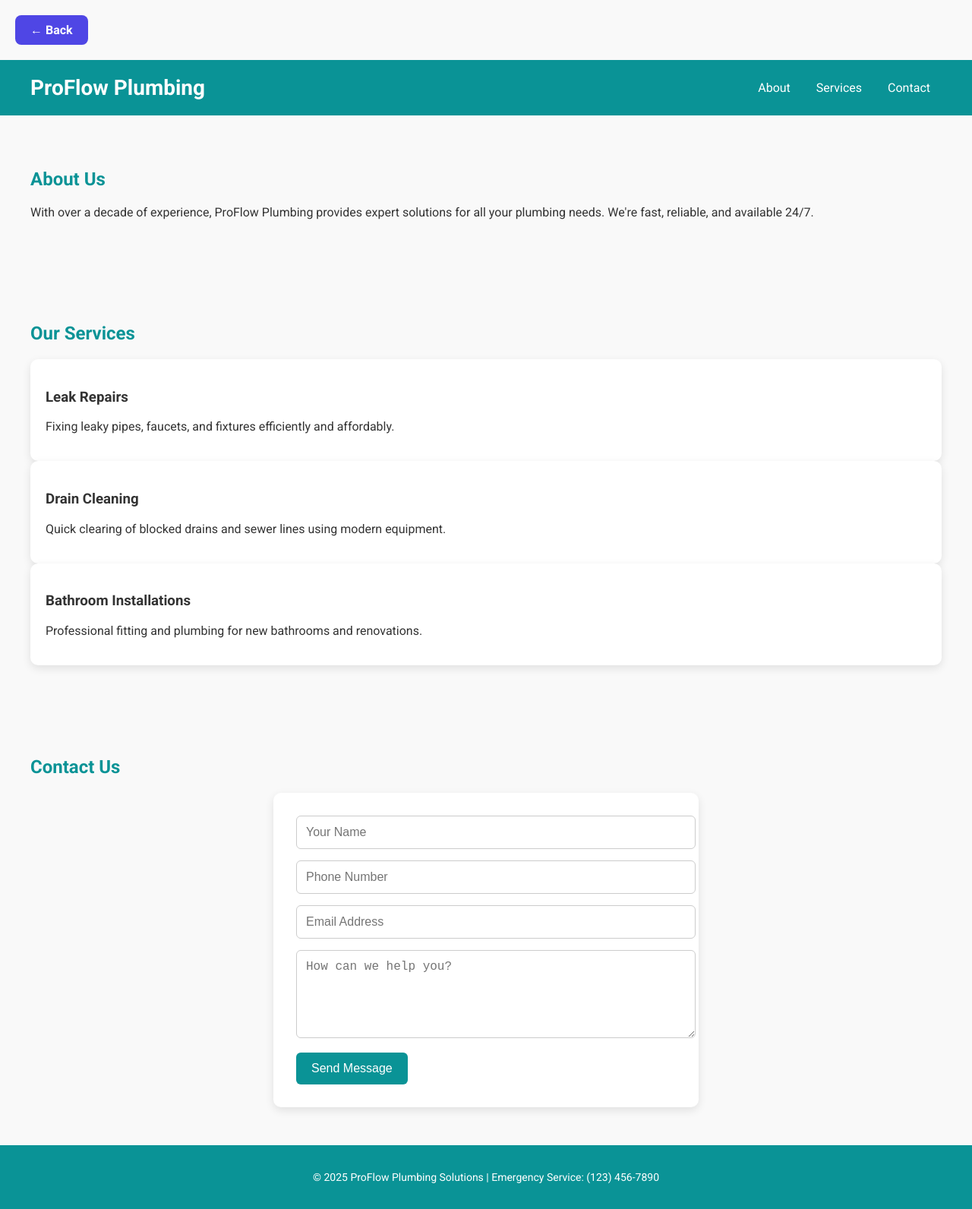
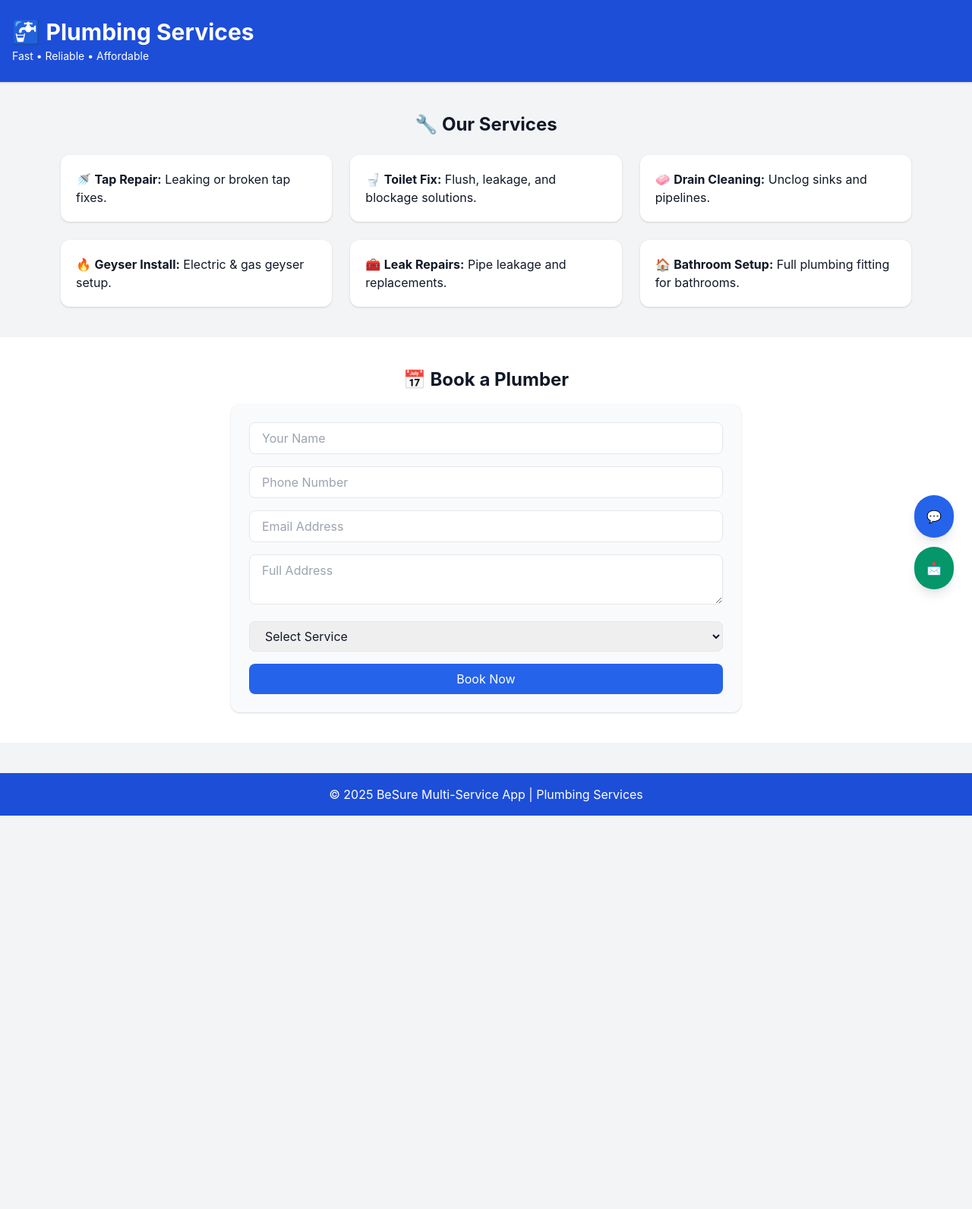
Before and after one commit to arsalanshaikh786/Arsalanhttml, a plain HTML site: page plumbers .html in a window 1280 px wide. Shown: the whole page at 76% size. After the commit the page ends 1074 px from the top, so only its background shows below. Drawn offline with nearby package versions, Linux system fonts and the light colour scheme; no server answers.

Commit message:
Update plumbers .html

```diff
--- a/plumbers .html
+++ b/plumbers .html
@@ -2,232 +2,213 @@
 <html lang="en">
 <head>
   <meta charset="UTF-8" />
-  <meta name="viewport" content="width=device-width, initial-scale=1" />
-  <title>ProFlow Plumbing Solutions</title>
-  <link href="https://fonts.googleapis.com/css2?family=Roboto:wght@400;700&display=swap" rel="stylesheet">
+  <meta name="viewport" content="width=device-width, initial-scale=1.0"/>
+  <title>Plumbing Services - BeSure</title>
+  <link href="https://cdn.jsdelivr.net/npm/tailwindcss@2.2.19/dist/tailwind.min.css" rel="stylesheet">
   <style>
-    body {
-      margin: 0;
-      font-family: 'Roboto', sans-serif;
-      background-color: #f9f9f9;
-      color: #333;
-      scroll-behavior: smooth;
-    }
-
-    header {
-      background-color: #0a9396;
-      color: white;
-      padding: 20px 40px;
-      display: flex;
-      justify-content: space-between;
-      align-items: center;
-      flex-wrap: wrap;
-    }
-
-    .logo {
-      font-size: 28px;
-      font-weight: bold;
-      animation: slideIn 1s ease-out;
-    }
-
-    nav a {
-      color: white;
-      margin: 0 15px;
-      text-decoration: none;
-      font-weight: 500;
-      position: relative;
-    }
-
-    nav a::after {
-      content: "";
-      position: absolute;
-      width: 0%;
-      height: 2px;
-      background: white;
-      left: 0;
-      bottom: -5px;
-      transition: 0.3s;
-    }
-
-    nav a:hover::after {
-      width: 100%;
-    }
-
-    section {
-      padding: 50px 20px;
-      max-width: 1200px;
-      margin: auto;
-      animation: fadeIn 1s ease-in;
-    }
-
-    h2 {
-      color: #0a9396;
-      margin-bottom: 20px;
-    }<a href="index.html" class="back-btn">← Back</a>
-
-<style>
-  .back-btn {
-    display: inline-block;
-    margin: 20px;
-    padding: 10px 20px;
-    background: #4f46e5;
-    color: white;
-    font-weight: 600;
-    text-decoration: none;
-    border-radius: 8px;
-    transition: backgrou
-    .services
-      display: flex
-      gap: 20px
-      flex-wrap
-      justify-content: space-around;
-    }
-
-    .service {
-      flex: 1 1 250px;
-      padding: 20px;
-      background: white;
-      border-radius: 10px;
-      box-shadow: 0 4px 12px rgba(0, 0, 0, 0.1);
-      transition: transform 0.3s ease;
-    }
-
-    .service:hover {
-      transform: translateY(-10px);
-    }
-
-    form {
-      max-width: 500px;
-      margin: auto;
-      background: white;
-      padding: 30px;
-      border-radius: 10px;
-      box-shadow: 0 4px 12px rgba(0, 0, 0, 0.1);
-    }
-
-    input, textarea {
-      width: 100%;
-      margin-bottom: 15px;
-      padding: 12px;
-      border: 1px solid #ccc;
-      border-radius: 6px;
-      font-size: 16px;
-    }
-
-    button {
-      background-color: #0a9396;
-      color: white;
-      border: none;
-      padding: 12px 20px;
-      font-size: 16px;
-      border-radius: 6px;
-      cursor: pointer;
-      transition: background-color 0.3s;
-    }
-
-    button:hover {
-      background-color: #00777a;
-    }
-
-    footer {
-      background-color: #0a9396;
-      color: white;
-      text-align: center;
-      padding: 20px;
-      font-size: 14px;
-    }
-
-    @keyframes fadeIn {
-      from { opacity: 0; transform: translateY(20px); }
-      to { opacity: 1; transform: translateY(0); }
-    }
-
-    @keyframes slideIn {
-      from { opacity: 0; transform: translateX(-50px); }
-      to { opacity: 1; transform: translateX(0); }
-    }
-
-    @media (max-width: 768px) {
-      .services {
-        flex-direction: column;
-        align-items: center;
-      }
-      header {
-        flex-direction: column;
-        align-items: flex-start;
-      }
-      nav {
-        margin-top: 10px;
-      }
-    }
+    body { font-family: 'Inter', sans-serif; }
+    #chatBox, #trackBox { display: none; }
   </style>
 </head>
-<body>
-<a href="home.html" class="back-btn">← Back</a>
+<body class="bg-gray-100 text-gray-900">
 
-<style>
-  .back-btn {
-    display: inline-block;
-    margin: 20px;
-    padding: 10px 20px;
-    background: #4f46e5;
-    color: white;
-    font-weight: 600;
-    text-decoration: none;
-    border-radius: 8px;
-    transition: background 0.3s ease;
-  }
+  <!-- Header -->
+  <header class="bg-blue-700 text-white py-6 shadow">
+    <div class="max-w-7xl mx-auto px-4">
+      <h1 class="text-3xl font-bold">🚰 Plumbing Services</h1>
+      <p class="text-sm mt-1">Fast • Reliable • Affordable</p>
+    </div>
+  </header>
 
-  .back-btn:hover {
-    background: #3730a3;
-  }
-</style>
-<header>
-  <div class="logo">ProFlow Plumbing</div>
-  <nav>
-    <a href="#about">About</a>
-    <a href="#services">Services</a>
-    <a href="#contact">Contact</a>
-  </nav>
-</header>
+  <!-- Services -->
+  <section class="max-w-6xl mx-auto px-4 py-10">
+    <h2 class="text-2xl font-bold mb-6 text-center">🔧 Our Services</h2>
+    <div class="grid gap-6 md:grid-cols-2 lg:grid-cols-3">
+      <div class="bg-white p-5 rounded-xl shadow">🚿 <strong>Tap Repair:</strong> Leaking or broken tap fixes.</div>
+      <div class="bg-white p-5 rounded-xl shadow">🚽 <strong>Toilet Fix:</strong> Flush, leakage, and blockage solutions.</div>
+      <div class="bg-white p-5 rounded-xl shadow">🧼 <strong>Drain Cleaning:</strong> Unclog sinks and pipelines.</div>
+      <div class="bg-white p-5 rounded-xl shadow">🔥 <strong>Geyser Install:</strong> Electric & gas geyser setup.</div>
+      <div class="bg-white p-5 rounded-xl shadow">🧰 <strong>Leak Repairs:</strong> Pipe leakage and replacements.</div>
+      <div class="bg-white p-5 rounded-xl shadow">🏠 <strong>Bathroom Setup:</strong> Full plumbing fitting for bathrooms.</div>
+    </div>
+  </section>
 
-<section id="about">
-  <h2>About Us</h2>
-  <p>With over a decade of experience, ProFlow Plumbing provides expert solutions for all your plumbing needs. We're fast, reliable, and available 24/7.</p>
-</section>
+  <!-- Booking -->
+  <section class="bg-white py-10 px-4">
+    <div class="max-w-2xl mx-auto">
+      <h2 class="text-2xl font-bold mb-4 text-center">📅 Book a Plumber</h2>
+      <form id="bookingForm" class="space-y-4 bg-gray-50 p-6 rounded-xl shadow">
+        <input type="text" name="name" placeholder="Your Name" required class="w-full px-4 py-2 border rounded-lg" id="nameField">
+        <input type="tel" name="phone" placeholder="Phone Number" required class="w-full px-4 py-2 border rounded-lg">
+        <input type="email" name="email" placeholder="Email Address" required class="w-full px-4 py-2 border rounded-lg" id="emailField">
+        <textarea name="address" rows="2" placeholder="Full Address" required class="w-full px-4 py-2 border rounded-lg"></textarea>
+        <select name="service" required class="w-full px-4 py-2 border rounded-lg">
+          <option value="">Select Service</option>
+          <option>Tap Repair</option>
+          <option>Toilet Fix</option>
+          <option>Drain Cleaning</option>
+          <option>Geyser Installation</option>
+          <option>Leakage Repair</option>
+          <option>Full Bathroom Fitting</option>
+        </select>
+        <button type="submit" class="w-full bg-blue-600 text-white py-2 rounded-lg hover:bg-blue-700">Book Now</button>
+      </form>
+    </div>
+  </section>
 
-<section id="services">
-  <h2>Our Services</h2>
-  <div class="services">
-    <div class="service">
-      <h3>Leak Repairs</h3>
-      <p>Fixing leaky pipes, faucets, and fixtures efficiently and affordably.</p>
+  <!-- Floating Buttons -->
+  <div class="fixed bottom-6 right-6 flex flex-col gap-3 z-50">
+    <button onclick="toggleChat()" class="bg-blue-600 text-white p-4 rounded-full shadow-lg">💬</button>
+    <button onclick="toggleTrack()" class="bg-green-600 text-white p-4 rounded-full shadow-lg">📩</button>
+  </div>
+
+  <!-- Chat Box -->
+  <div id="chatBox" class="fixed bottom-24 right-4 w-80 bg-white border rounded-xl shadow-xl z-50 overflow-hidden">
+    <div class="bg-blue-700 text-white p-4 flex justify-between items-center">
+      <span class="font-semibold">Plumber Chat</span>
+      <button onclick="toggleChat()">✖</button>
     </div>
-    <div class="service">
-      <h3>Drain Cleaning</h3>
-      <p>Quick clearing of blocked drains and sewer lines using modern equipment.</p>
-    </div>
-    <div class="service">
-      <h3>Bathroom Installations</h3>
-      <p>Professional fitting and plumbing for new bathrooms and renovations.</p>
+    <div id="chatMessages" class="h-64 overflow-y-auto p-3 bg-gray-50 space-y-2 text-sm"></div>
+    <div class="flex border-t p-2">
+      <input id="chatInput" type="text" placeholder="Type a message..." class="flex-1 px-3 py-2 border rounded-l-md">
+      <button onclick="sendMessage()" class="bg-blue-600 text-white px-4 rounded-r-md">Send</button>
     </div>
   </div>
-</section>
 
-<section id="contact">
-  <h2>Contact Us</h2>
-  <form>
-    <input type="text" name="name" placeholder="Your Name" required>
-    <input type="tel" name="phone" placeholder="Phone Number" required>
-    <input type="email" name="email" placeholder="Email Address" required>
-    <textarea name="message" placeholder="How can we help you?" rows="5" required></textarea>
-    <button type="submit">Send Message</button>
-  </form>
-</section>
+  <!-- Track Box -->
+  <div id="trackBox" class="fixed bottom-24 right-24 w-96 bg-white border rounded-xl shadow-xl z-50 p-4">
+    <div class="flex justify-between items-center mb-2">
+      <h3 class="text-lg font-semibold text-blue-700">📦 Track Booking</h3>
+      <button onclick="toggleTrack()">✖</button>
+    </div>
+    <input type="email" id="trackEmail" placeholder="Enter your email" class="w-full px-3 py-2 border rounded mb-2"/>
+    <button onclick="trackBooking()" class="w-full bg-green-600 text-white py-2 rounded mb-4">Track</button>
+    <div id="trackResults" class="text-sm max-h-64 overflow-y-auto space-y-2"></div>
+  </div>
 
-<footer>
-  <p>&copy; 2025 ProFlow Plumbing Solutions | Emergency Service: (123) 456-7890</p>
-</footer>
+  <!-- Footer -->
+  <footer class="bg-blue-700 text-white py-4 text-center mt-10">
+    &copy; 2025 BeSure Multi-Service App | Plumbing Services
+  </footer>
 
+  <!-- Firebase & Telegram Script -->
+  <script type="module">
+    import { initializeApp } from "https://www.gstatic.com/firebasejs/10.12.2/firebase-app.js";
+    import { getFirestore, collection, addDoc, deleteDoc, getDocs, doc, serverTimestamp, onSnapshot, query, orderBy, where } from "https://www.gstatic.com/firebasejs/10.12.2/firebase-firestore.js";
+
+    const firebaseConfig = {
+      apiKey: "AIzaSyD-example-KEY",
+      authDomain: "multi-service-app-77dd8.firebaseapp.com",
+      projectId: "multi-service-app-77dd8",
+      storageBucket: "multi-service-app-77dd8.appspot.com",
+      messagingSenderId: "123456789",
+      appId: "1:123456789:web:yourappid"
+    };
+
+    const app = initializeApp(firebaseConfig);
+    const db = getFirestore(app);
+    const botToken = "7458392373:AAFfQ-C-AZLoQboxuA5fRZEuRoT8ShkRVNE";
+    const chatId = "5547663296";
+
+    // Autofill
+    window.addEventListener('DOMContentLoaded', () => {
+      document.getElementById("emailField").value = localStorage.getItem("email") || "";
+      document.getElementById("nameField").value = localStorage.getItem("name") || "";
+    });
+
+    // Booking Handler
+    document.getElementById("bookingForm").addEventListener("submit", async e => {
+      e.preventDefault();
+      const form = e.target;
+      const data = {
+        name: form.name.value,
+        phone: form.phone.value,
+        email: form.email.value,
+        address: form.address.value,
+        service: form.service.value,
+        timestamp: serverTimestamp(),
+        status: "Pending"
+      };
+      localStorage.setItem("email", data.email);
+      localStorage.setItem("name", data.name);
+      try {
+        await addDoc(collection(db, "plumbing_bookings"), data);
+        await fetch(`https://api.telegram.org/bot${botToken}/sendMessage?chat_id=${chatId}&text=${encodeURIComponent(`📬 New Booking:\n👤 ${data.name}\n📞 ${data.phone}\n🏠 ${data.address}\n🛠️ ${data.service}`)}`);
+        alert("Booking successful!");
+        form.reset();
+      } catch (err) {
+        alert("Error: " + err.message);
+      }
+    });
+
+    // Chat
+    window.sendMessage = async () => {
+      const msg = document.getElementById("chatInput").value.trim();
+      const name = localStorage.getItem("name") || "Customer";
+      if (!msg) return;
+      await addDoc(collection(db, "plumber_chat"), { sender: name, text: msg, timestamp: serverTimestamp() });
+      await fetch(`https://api.telegram.org/bot${botToken}/sendMessage?chat_id=${chatId}&text=${encodeURIComponent("💬 " + name + ": " + msg)}`);
+      document.getElementById("chatInput").value = "";
+    };
+
+    const chatBox = document.getElementById("chatMessages");
+    const chatQuery = query(collection(db, "plumber_chat"), orderBy("timestamp"));
+    onSnapshot(chatQuery, snapshot => {
+      chatBox.innerHTML = "";
+      snapshot.forEach(doc => {
+        const d = doc.data();
+        const me = d.sender === (localStorage.getItem("name") || "Customer");
+        chatBox.innerHTML += `<div class="${me ? 'text-right' : 'text-left'}"><span class="inline-block px-3 py-1 rounded-xl ${me ? 'bg-blue-100' : 'bg-gray-200'}">${d.text}</span></div>`;
+      });
+      chatBox.scrollTop = chatBox.scrollHeight;
+    });
+
+    // Toggle UI
+    window.toggleChat = () => {
+      const c = document.getElementById("chatBox");
+      c.style.display = c.style.display === "none" ? "block" : "none";
+    };
+    window.toggleTrack = () => {
+      const t = document.getElementById("trackBox");
+      t.style.display = t.style.display === "none" ? "block" : "none";
+    };
+
+    // Track Booking
+    window.trackBooking = async () => {
+      const email = document.getElementById("trackEmail").value;
+      const resultBox = document.getElementById("trackResults");
+      resultBox.innerHTML = "🔄 Loading...";
+      const q = query(collection(db, "plumbing_bookings"), where("email", "==", email));
+      const snap = await getDocs(q);
+      if (snap.empty) {
+        resultBox.innerHTML = "❌ No bookings found.";
+        return;
+      }
+      resultBox.innerHTML = "";
+      snap.forEach(docSnap => {
+        const d = docSnap.data();
+        const ts = d.timestamp?.toDate();
+        const now = Date.now();
+        const allowCancel = ts && (now - ts.getTime()) < 600000;
+        resultBox.innerHTML += `
+          <div class="border p-2 rounded bg-gray-50">
+            <strong>${d.service}</strong><br/>
+            📍 ${d.address}<br/>
+            🕒 ${ts}<br/>
+            🟡 Status: <b>${d.status || "Pending"}</b><br/>
+            ${allowCancel ? `<button onclick="cancelBooking('${docSnap.id}')" class="mt-2 bg-red-600 text-white px-3 py-1 rounded">Cancel</button>` : ""}
+          </div>`;
+      });
+    };
+
+    // Cancel Booking
+    window.cancelBooking = async (id) => {
+      if (confirm("Are you sure you want to cancel this booking?")) {
+        await deleteDoc(doc(db, "plumbing_bookings", id));
+        alert("Booking cancelled.");
+        trackBooking();
+      }
+    };
+  </script>
 </body>
 </html>
```
